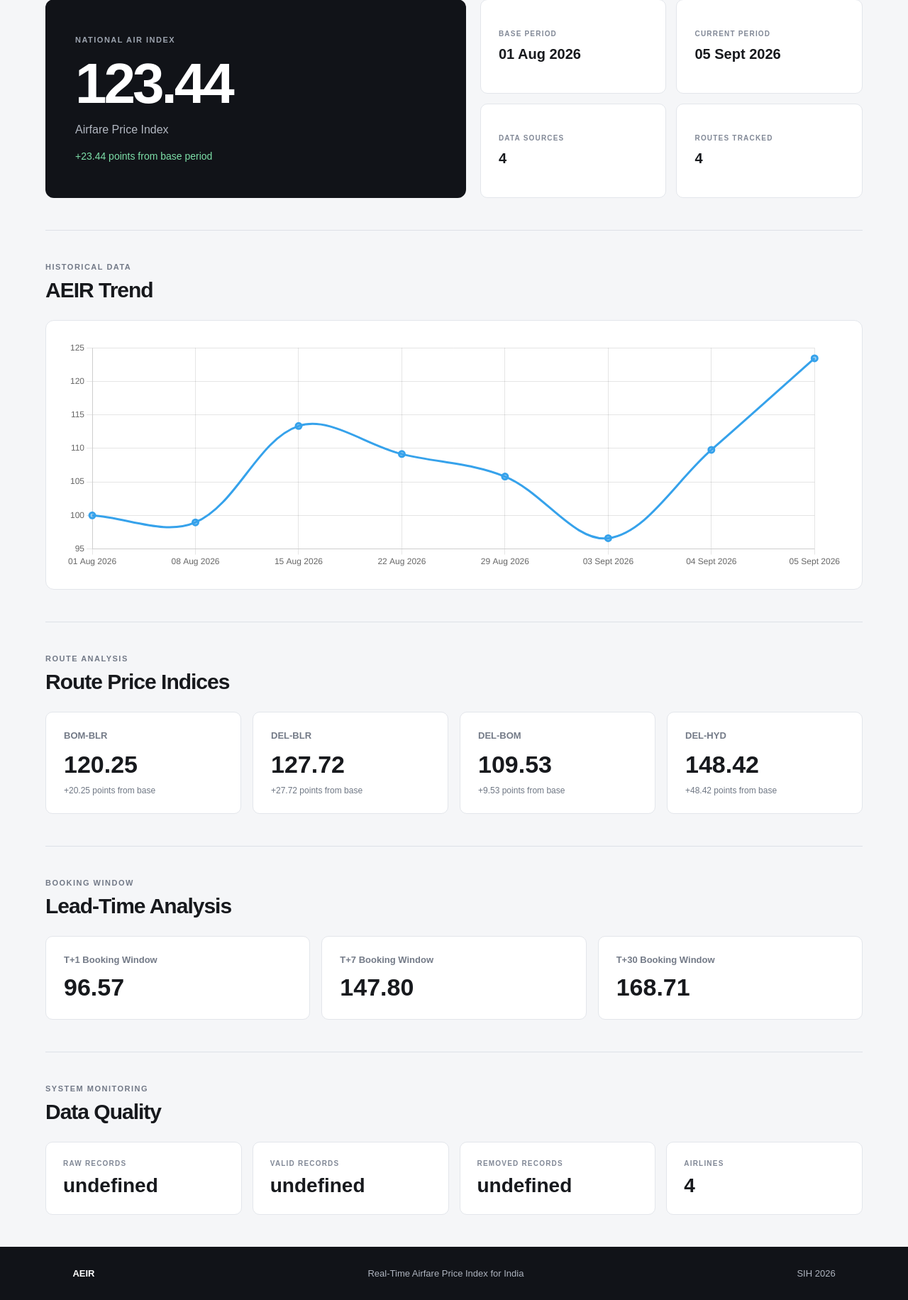
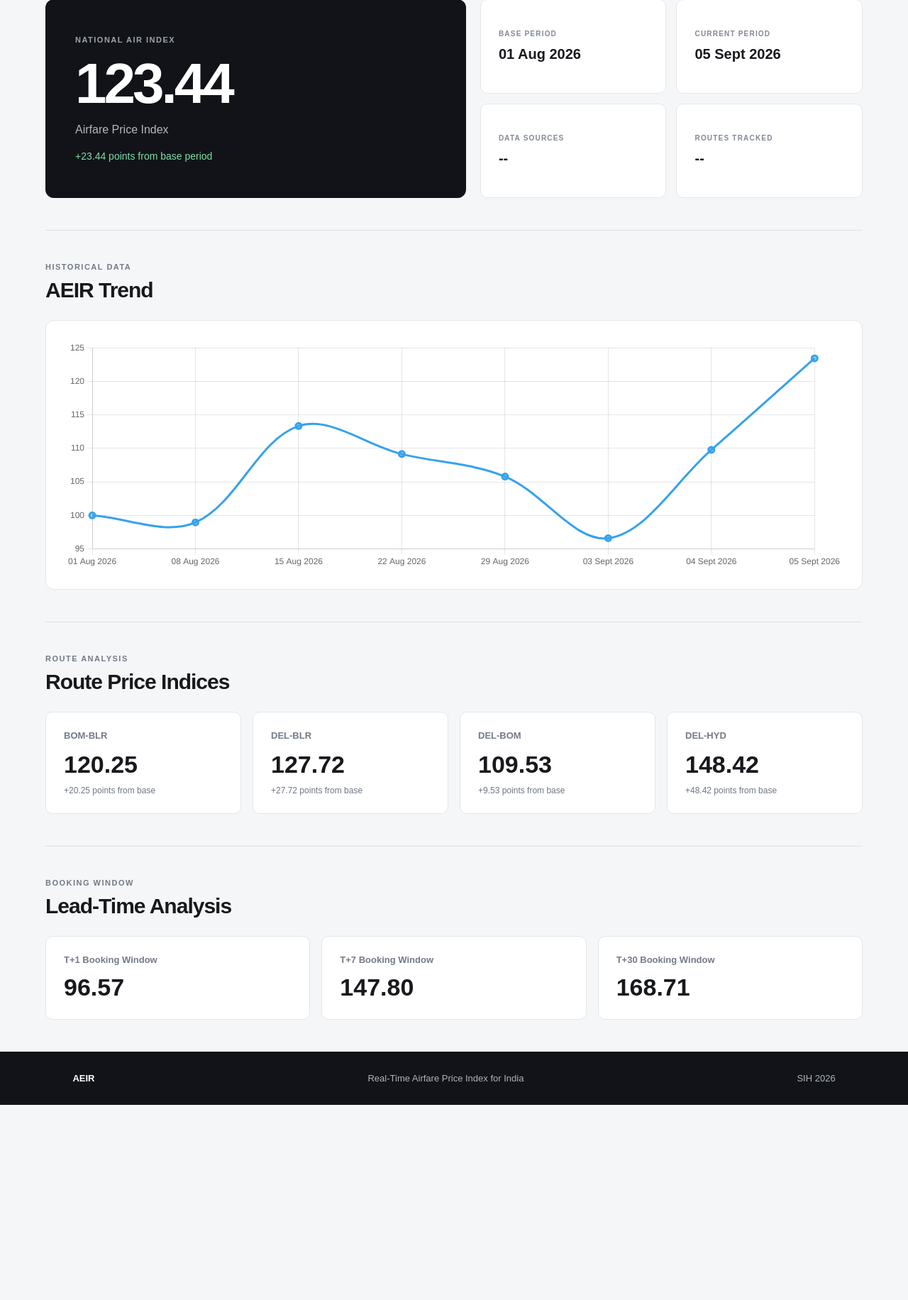
Before and after one commit to itsSricharani/Invictus, a FastAPI app: page /dashboard in a window 1280 px wide. Shown: the part 433-2265 px from the top of the page at 71% size. After the commit the page ends 1990 px from the top, so only its background shows below. Run offline with FastAPI, Linux system fonts and the light colour scheme; data comes from the database, SQL or seed files in the repository.

Commit message:
removed data-quality

```diff
--- a/static/js/dashboard.js
+++ b/static/js/dashboard.js
@@ -86,8 +86,7 @@ async function loadDashboard() {
     ] = await Promise.allSettled([
         fetchData("/index"),
         fetchData("/index/history"),
-        fetchData("/lead-times"),
-        fetchData("/data-quality")
+        fetchData("/lead-times")
     ]);
 
     if (indexResult.status === "fulfilled") {
@@ -110,12 +109,6 @@ async function loadDashboard() {
         loadLeadTimes(leadTimeResult.value);
     } else {
         console.error("Lead times failed:", leadTimeResult.reason);
-    }
-
-    if (qualityResult.status === "fulfilled") {
-        loadQuality(qualityResult.value);
-    } else {
-        console.error("Data quality failed:", qualityResult.reason);
     }
 
 }
@@ -273,84 +266,6 @@ function loadLeadTimes(data) {
 }
 
 
-function loadQuality(data) {
-
-    document.getElementById(
-        "source-count"
-    ).textContent =
-        data.sources;
-
-
-    document.getElementById(
-        "route-count"
-    ).textContent =
-        data.routes;
-
-
-    const qualityGrid =
-        document.getElementById(
-            "quality-grid"
-        );
-
-
-    qualityGrid.innerHTML = `
-
-        <div class="quality-card">
-
-            <div class="info-label">
-                RAW RECORDS
-            </div>
-
-            <div class="quality-value">
-                ${data.raw_records}
-            </div>
-
-        </div>
-
-
-        <div class="quality-card">
-
-            <div class="info-label">
-                VALID RECORDS
-            </div>
-
-            <div class="quality-value">
-                ${data.valid_records}
-            </div>
-
-        </div>
-
-
-        <div class="quality-card">
-
-            <div class="info-label">
-                REMOVED RECORDS
-            </div>
-
-            <div class="quality-value">
-                ${data.removed_records}
-            </div>
-
-        </div>
-
-
-        <div class="quality-card">
-
-            <div class="info-label">
-                AIRLINES
-            </div>
-
-            <div class="quality-value">
-                ${data.airlines}
-            </div>
-
-        </div>
-
-    `;
-
-}
-
-
 function loadHistoryChart(data) {
 
     const labels =
--- a/templates/dashboard.html
+++ b/templates/dashboard.html
@@ -261,35 +261,7 @@
         </section>
 
 
-        <section class="section reveal">
 
-            <div class="section-header reveal">
-
-                <div>
-
-                    <p class="eyebrow">
-                        SYSTEM MONITORING
-                    </p>
-
-                    <h2>
-                        Data Quality
-                    </h2>
-
-                </div>
-
-            </div>
-
-
-            <div
-                class="quality-grid"
-                id="quality-grid"
-            >
-
-                Loading system data...
-
-            </div>
-
-        </section>
 
     </main>
 
```
